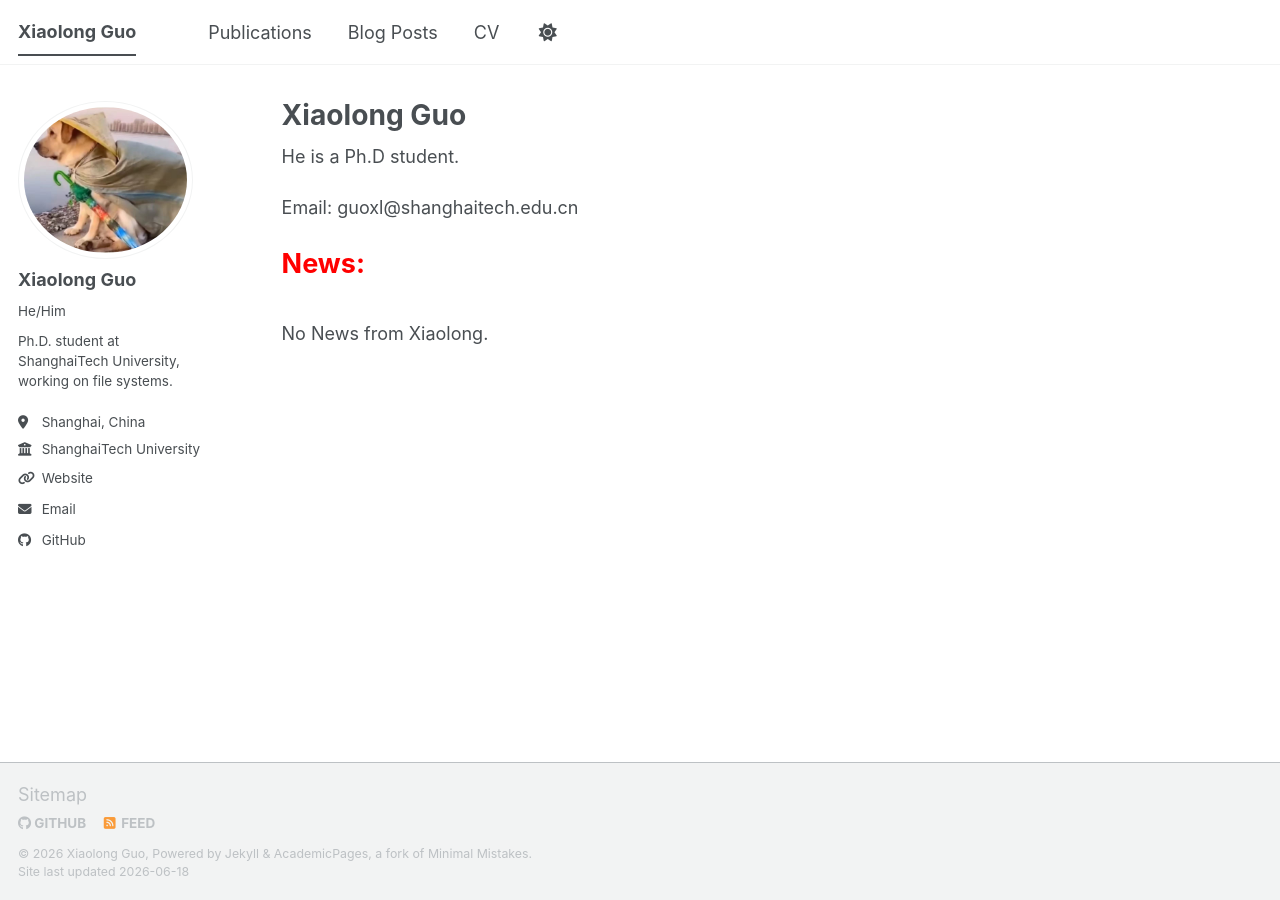
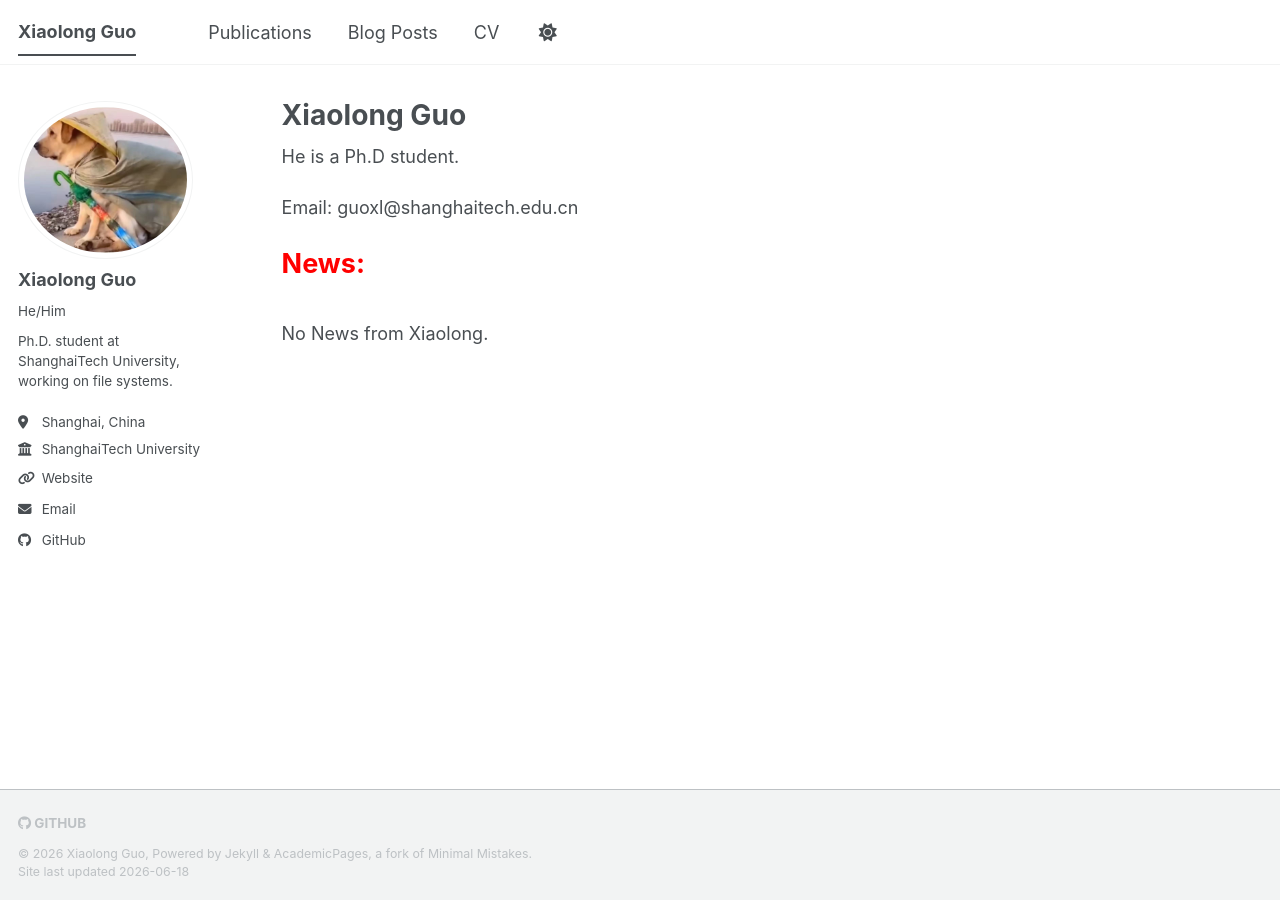
Before and after one commit to num73/num73.github.io, a Jekyll site: the page built from _pages/about.md, in a window 1280 px wide. Built offline with Jekyll 4.4.1, drawn with Linux system fonts in a browser that asks for light colours; a script bundle is joined from its source files by our own code; library files that are not in the unit come from our copies.

Commit message:
Hide RSS feed in footer and remove sitemap link from custom footer

```diff
--- a/_config.yml
+++ b/_config.yml
@@ -125,7 +125,7 @@
       options:
         format           : "iso8601" # "iso8601" (default), "timestamp-seconds", "timestamp-milliseconds"
 atom_feed:
-  hide                   : false     # change to true to hide the RSS feed in the footer
+  hide                   : true     # change to true to hide the RSS feed in the footer
   path                   : # blank (default) uses feed.xml
 
 
--- a/_includes/footer/custom.html
+++ b/_includes/footer/custom.html
@@ -1,6 +1,5 @@
 <!-- start custom footer snippets -->
 
-<a href="/sitemap/">Sitemap</a>
 
 <!-- Support for MatJax -->
 <script defer src="https://cdnjs.cloudflare.com/polyfill/v3/polyfill.min.js?features=es6"></script>
```
